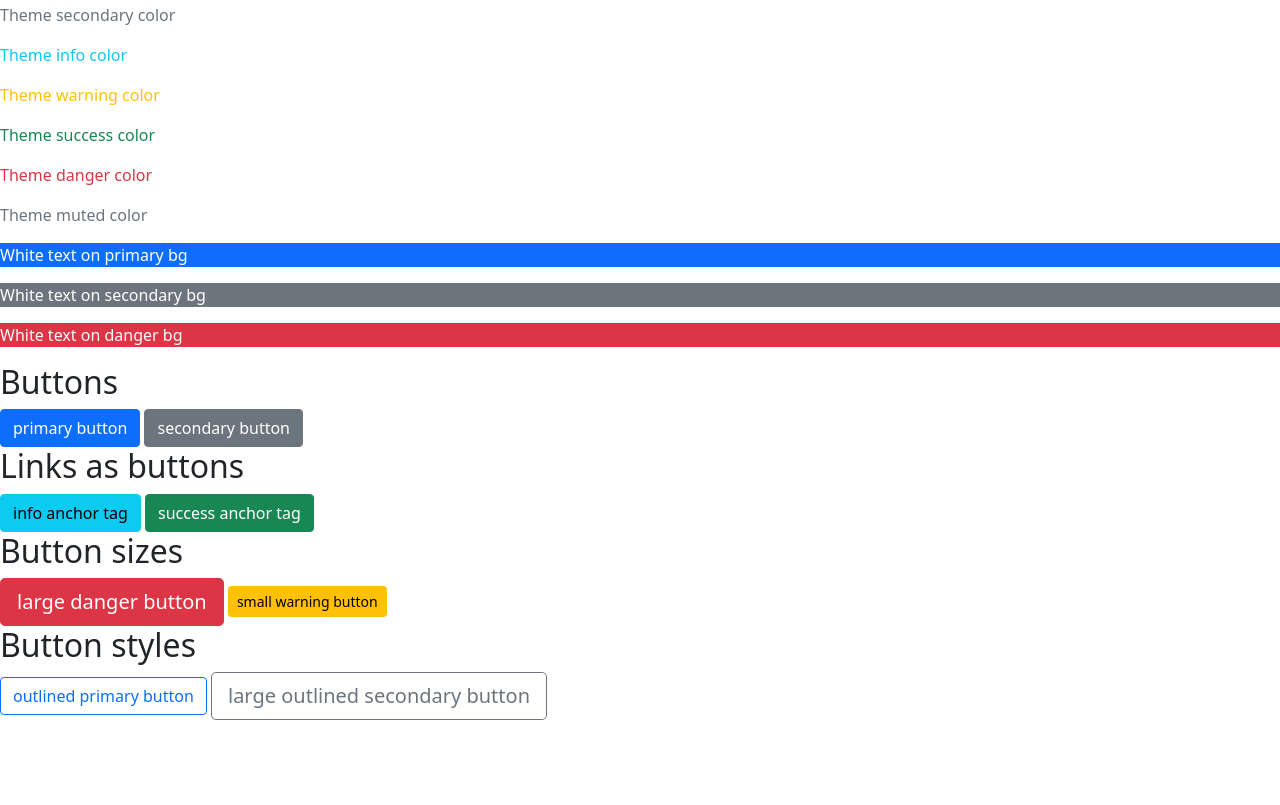
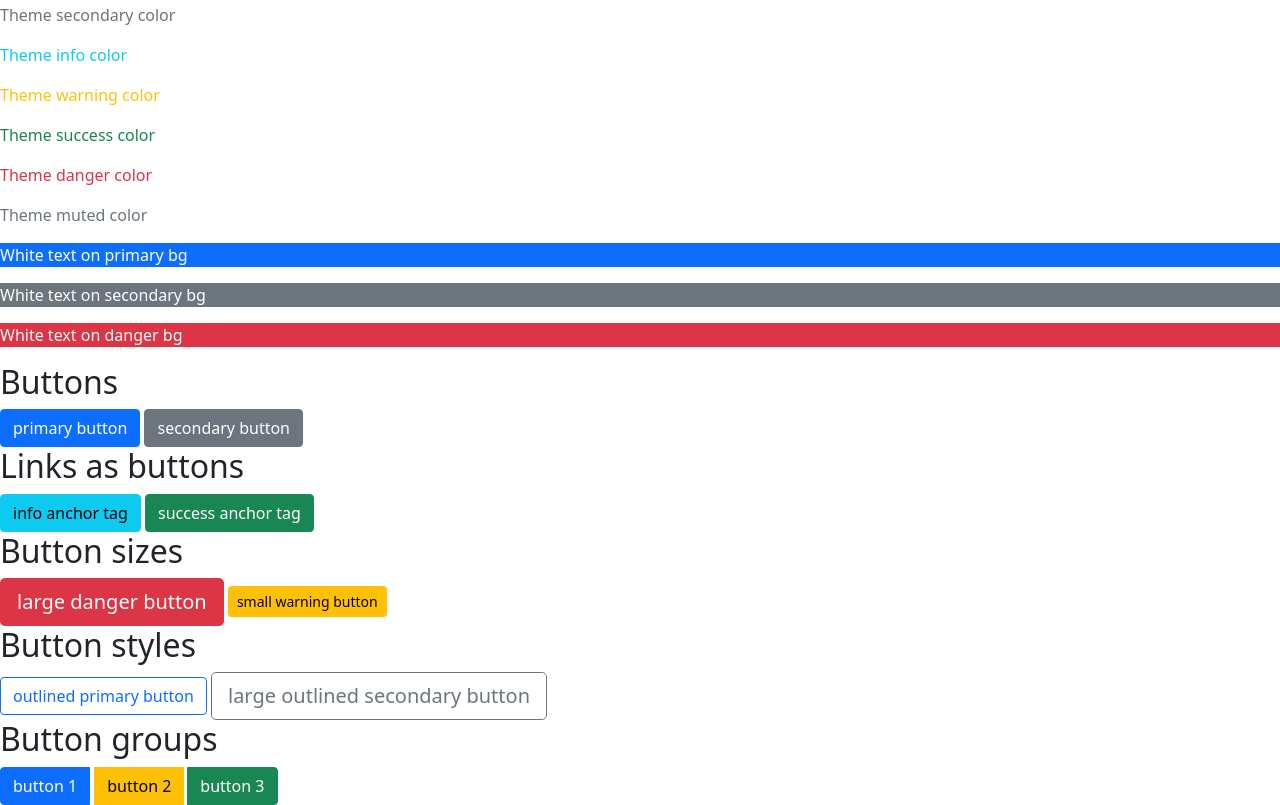
Before and after one commit to crypt096/bootstrap-5-hacker-book, a plain HTML site: page index.html in a window 1280 px wide. Shown: the part 1015-1820 px from the top of the page. Before the commit the page ends 1735 px from the top, so only its background shows below. Drawn offline with nearby package versions, Linux system fonts and the light colour scheme.

Commit message:
Button groups.

```diff
--- a/index.html
+++ b/index.html
@@ -74,6 +74,14 @@
     <button class="btn btn-outline-primary">outlined primary button</button>
     <button class="btn btn-outline-secondary btn-lg">large outlined secondary button</button>
 
+    <!-- Button groups -->
+    <h2>Button groups</h2>
+    <div class="btn-group">
+        <a href="#" class="btn btn-primary mr-1">button 1</a>
+        <a href="#" class="btn btn-warning mx-1">button 2</a>
+        <a href="#" class="btn btn-success ml-1">button 3</a>
+    </div>
+
     <script src="https://cdn.jsdelivr.net/npm/bootstrap@5.0.2/dist/js/bootstrap.bundle.min.js"
         integrity="sha384-MrcW6ZMFYlzcLA8Nl+NtUVF0sA7MsXsP1UyJoMp4YLEuNSfAP+JcXn/tWtIaxVXM"
         crossorigin="anonymous"></script>
```
